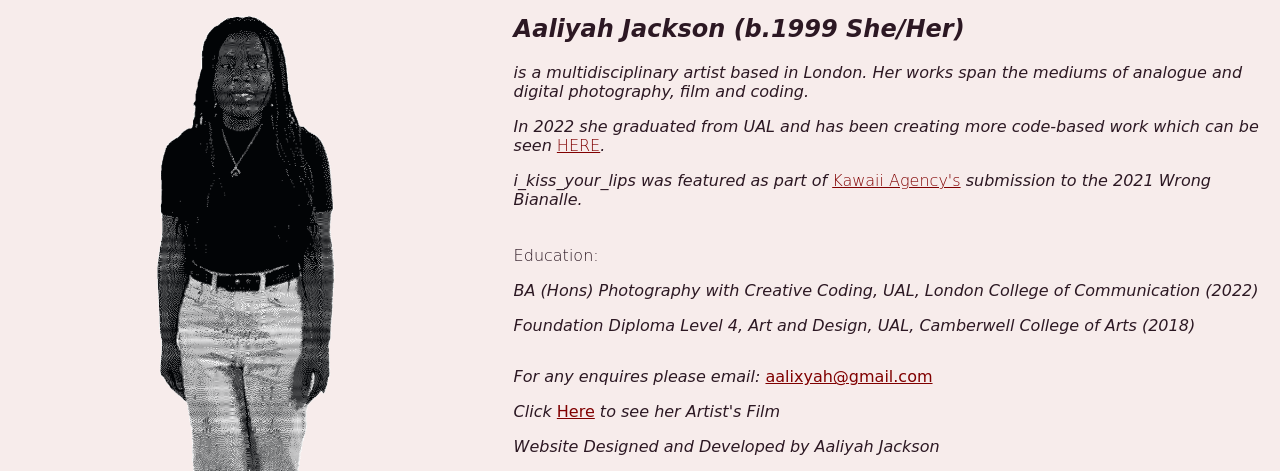
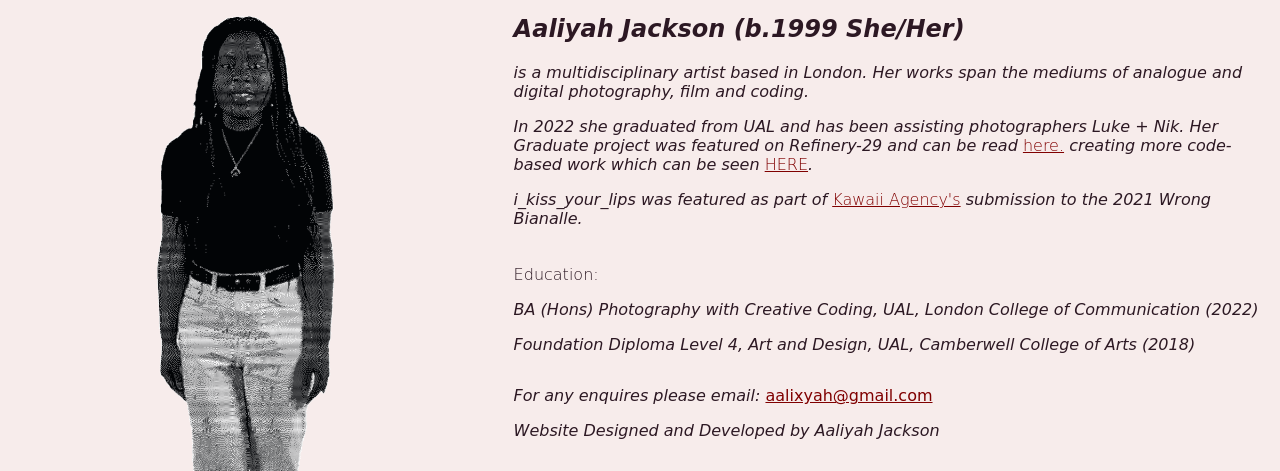
Before and after one commit to aalixyah/aalixyah.github.io, a plain HTML site: page info.html in a window 1280 px wide. Shown: the part 99-570 px from the top of the page. Drawn offline with nearby package versions, Linux system fonts and the light colour scheme; a web font is replaced by a local one.

Commit message:
Update info.html

```diff
--- a/info.html
+++ b/info.html
@@ -31,8 +31,8 @@
             <p>
                 is a multidisciplinary artist based in London. Her works span the mediums of analogue and digital photography, film and coding.
             </p>
-            <p> In 2022 she graduated from UAL and has been creating more code-based work which can be seen <a href="http://github.com/aalixyah"><span>HERE</span></a>.</p>
-            <p><a href="/i_kiss_your_lips.html">i_kiss_your_lips</a> was featured as part of <span><a href="https://kawaii.agency/Curatorial-Statement-About-1">Kawaii Agency's</a></span> submission to the 2021 Wrong Bianalle.</p>
+            <p> In 2022 she graduated from UAL and has been assisting photographers Luke + Nik. Her Graduate project was featured on Refinery-29 and can be read  <span><a href="https://www.refinery29.com/en-gb/young-people-bedrooms-photo-series">here.</a></span>  creating more code-based work which can be seen <a href="http://github.com/aalixyah"><span>HERE</span></a>.</p>
+            <p><a href="/i_kiss_your_lips.html">i_kiss_your_lips</a> was featured as part of <span><a href="https://kawaii.agency/Kawaii-Agency-at-The-Wrong-Biennale">Kawaii Agency's</a></span> submission to the 2021 Wrong Bianalle.</p>
         </div>
             <div class="info-education">
                 <p><span>Education:</span></p>
@@ -42,7 +42,7 @@
 
         <div class="info-contact">
             <p>For any enquires please email: <span><a href="mailto:aalixyah@gmail.com">aalixyah@gmail.com</a></span></p>
-            <p>Click <span><a href="https://www.youtube.com/watch?v=i5j4iuOMtbo">Here</a></span> to see her Artist's Film
+
             <p>Website Designed and Developed by Aaliyah Jackson</p>
                 <br>
         </div>
```
